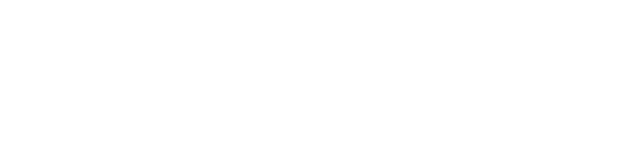
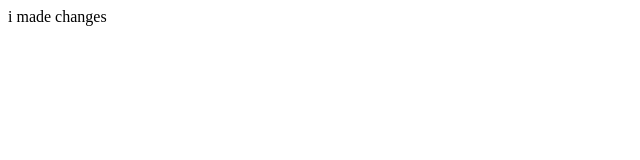
Before and after one commit to mohametalmeari/NewProject, a plain HTML site: page index.html in a window 1280 px wide. Shown: the whole page, without its empty margins (0-640 px from the left). Drawn offline with Linux system fonts and the light colour scheme.

Commit message:
Update index.html

```diff
--- a/index.html
+++ b/index.html
@@ -7,6 +7,6 @@
     <title>Document</title>
 </head>
 <body>
-
+  i made changes
 </body>
 </html>
```
